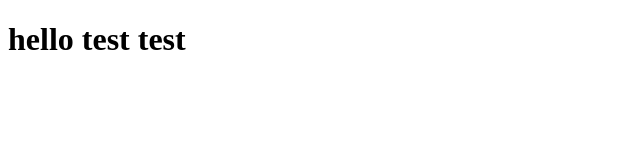
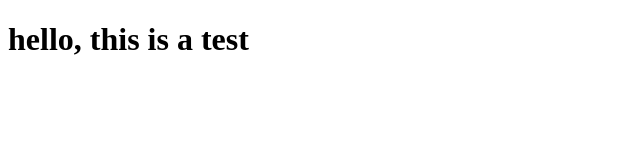
Before and after one commit to NoxFeluca/coursera, a plain HTML site: page index.html in a window 1280 px wide. Shown: the whole page, without its empty margins (0-640 px from the left). Drawn offline with Linux system fonts and the light colour scheme.

Commit message:
next test

```diff
--- a/index.html
+++ b/index.html
@@ -5,6 +5,6 @@
     <title>hello</title>
   </head>
   <body>
-    <h1>hello test test</h1>
+    <h1>hello, this is a test</h1>
   </body>
 </html>
```
